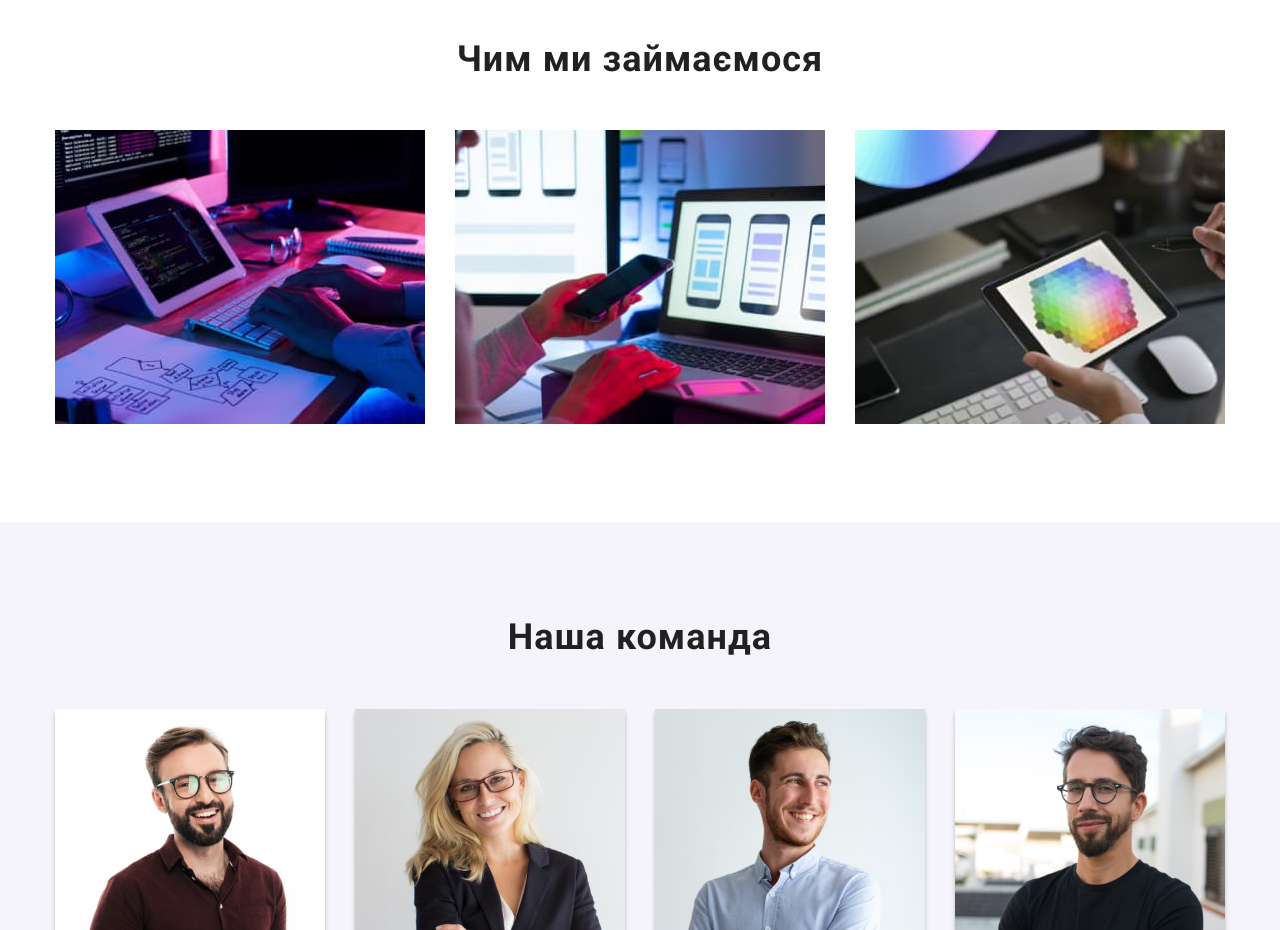
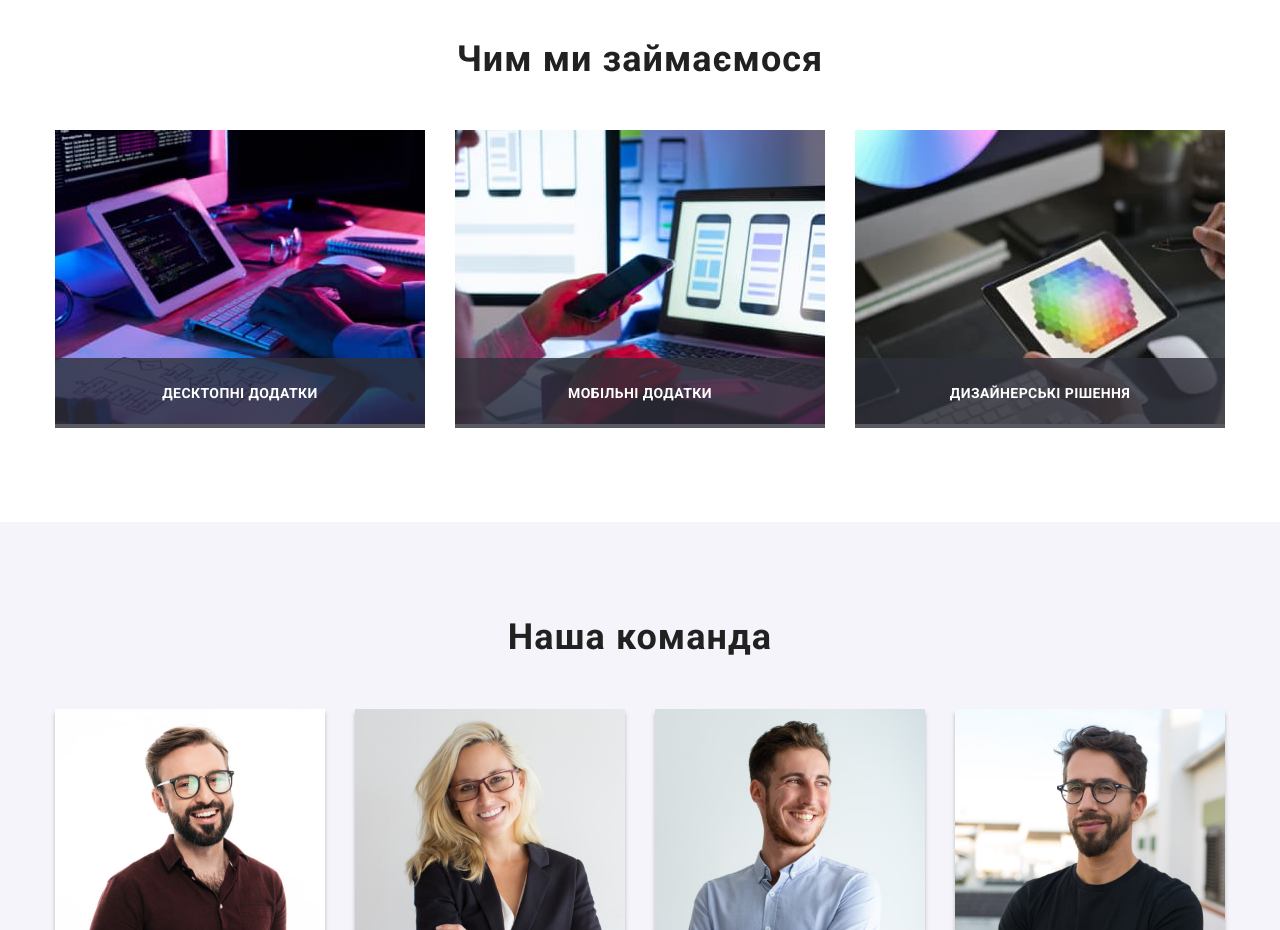
Before and after one commit to Pshenichka1/goit-markup-hw-05-01, a plain HTML site: page index.html in a window 1280 px wide. Shown: the part 1080-2010 px from the top of the page. Drawn offline with nearby package versions, Linux system fonts and the light colour scheme; files whose address does not match are found by name.

Commit message:
DZ 5 modal

```diff
--- a/css/styles.css
+++ b/css/styles.css
@@ -27,6 +27,7 @@ body {
     padding-left: 15px;
     padding-right: 15px;
     margin: 0 auto;
+
 
 }
 .container-header,
@@ -73,8 +74,13 @@ body {
     margin-right: 30px;
 
  }
+ .img {
+    width: 100%;
+    height: 100%;
+ }
  .img-list {
     display: flex;
+
  }
  .img-team:not(:last-child) {
     margin-right: 30px;
@@ -208,7 +214,7 @@ body {
     rgba(47, 48, 58, 0.4)),
      url(../images/img-gero\ .jpg);
 
-    /* background-color: #2F303A;  */
+
     text-align: center;
     height: 600px;
     max-width: 1600px;
@@ -312,6 +318,32 @@ body {
     text-align: center;
 
 }
+.presentation {
+    width: 370px;
+    height: 100%;
+    position: relative;
+}
+.presentation-title {
+    margin-top: 0;
+    margin-bottom: 0;
+    padding-top: 27px;
+    padding-bottom: 27px;
+    height: 70px;
+    width: 100%;
+
+    font-weight: 700;
+    font-size: 14px;
+    line-height: 1.143;
+    letter-spacing: 0.03em;
+    color: var(--color-white);
+    background-color: rgba(47, 48, 58, 0.8);
+    text-align: center;
+
+    text-transform: uppercase;
+    position: absolute;
+    bottom: 0;
+}
+
 
 
 /* section team */
@@ -677,7 +709,7 @@ body {
     top: 50%;
     left: 50%;
     transform: translate(-50%, -50%);
-    position: relative;
+
 }
 .modal-close {
     width: 30px;
--- a/index.html
+++ b/index.html
@@ -64,7 +64,7 @@
       <section class="section-gero">
         <div class="container">
         <h1 class="gero-title">Ефективні рішення для <br />вашого бізнесу</h1>
-        <button class="button-gero" type="button" data-modal-open>Замовити послугу</button>
+        <button class="button-gero btn" type="button" data-modal-open>Замовити послугу</button>
         </div>
       </section>
       <section class="advantages">
@@ -126,13 +126,22 @@
           <h2 class="section-title">Чим ми займаємося</h2>
           <ul class="img-list">
             <li class="img">
-              <img src="./images/box1.jpg" alt="написання коду" width="370" />
+              <div class="presentation">
+                <img src="./images/box1.jpg" alt="написання коду" width="370" />
+                <h3 class="presentation-title">Десктопні додатки</h3>
+              </div>
             </li>
             <li class="img">
+              <div class="presentation">
               <img src="./images/box2.jpg" alt="створення макета" width="370" />
+            <h3 class="presentation-title">Мобільні додатки</h3>
+            </div>
             </li>
             <li class="img">
+              <div class="presentation">
               <img src="./images/box3.jpg" alt="дізайн" width="370" />
+            <h3 class="presentation-title">Дизайнерські рішення</h3>
+            </div>
             </li>
           </ul>
         </div>
```
Also changed, not shown: css/js/modal.js (+6 -6 lines).
